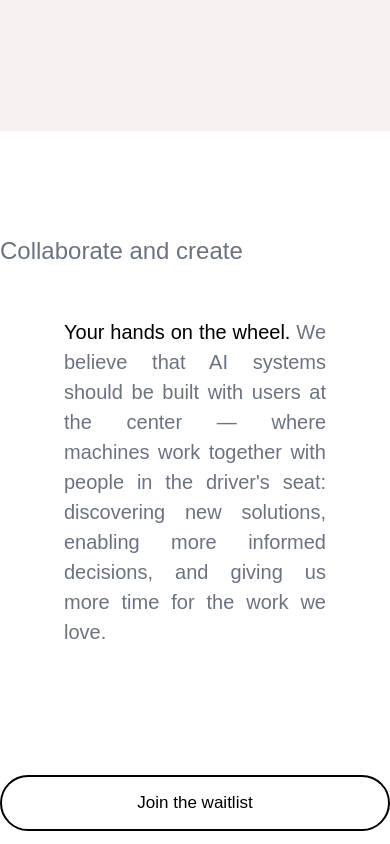
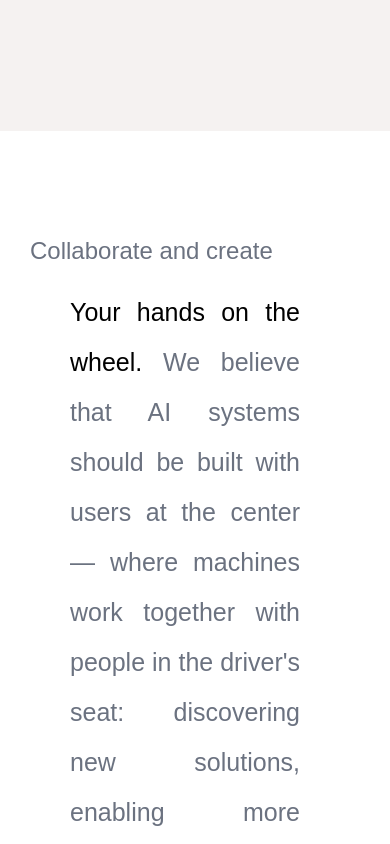
Before and after one commit to Barronakn/Adept, a React (Vite) app: page / in a window 390 px wide. Shown: the part 3420-4264 px from the top of the page. Built offline with nearby package versions, Linux system fonts and the light colour scheme.

Commit message:
Mise à jour

```diff
--- a/src/components/Navigation.jsx
+++ b/src/components/Navigation.jsx
@@ -54,13 +54,14 @@ const Navigation = () => {
           className="menuLogo cursor-pointer w-10 h-10 none"
           alt="menu"
         />
-        <div className="menu nn flex gap-7 text-xl">
+        <div className="menu nn">
           <img
             src="./x.svg"
             onClick={handleDelete}
             className="delete cursor-pointer w-10 h-10 none"
             alt="x"
           />
+          <ul className="flex gap-7 text-xl">
             <li>
               <NavLink to="/">Home</NavLink>
             </li>
@@ -70,6 +71,7 @@ const Navigation = () => {
             <li>
               <NavLink to="/blog">Blog</NavLink>
             </li>
+          </ul>
         </div>
       </div>
       <div className="other z-0 px-20">
--- a/styles/components/collaborate.scss
+++ b/styles/components/collaborate.scss
@@ -21,12 +21,18 @@
 
 @media screen and (max-width: 425px) {
   .collaborate {
-    padding-left: 0;
+    padding-left: 30px;
+    padding-right: 30px;
+  }
+  .collaborate p {
+    margin-left: 40px;
+    margin-right: 40px;
+    padding-top: 20px;
+    padding-right: 20px;
+  }
+
+  .collaborate a {
+    padding-top: 0;
     padding-right: 0;
   }
-  .collaborate p {
-    font-size: 20px;
-    line-height: 30px;
-    padding-top: 50px;
-  }
 }
--- a/styles/components/hiring.scss
+++ b/styles/components/hiring.scss
@@ -10,3 +10,10 @@
     font-size: 15px;
   }
 }
+
+@media screen and (max-width: 425px) {
+  .hiring {
+    margin-left: 25px;
+    margin-right: 25px;
+  }
+}
--- a/styles/components/navigation.scss
+++ b/styles/components/navigation.scss
@@ -69,14 +69,20 @@
   .menu {
     flex-direction: column;
     background-color: #6e6d6d;
+    text-align: center;
+    height: auto;
     padding: 25px;
-    text-align: center;
-    height: 350px;
     z-index: 100;
     position: absolute;
     left: 0;
     top: 0;
     width: 100%;
+  }
+
+  .menu ul {
+    flex-direction: column;
+    justify-content: center;
+    align-items: center;
   }
 }
 
```
Lines whose indentation alone changed are shown as unchanged.
